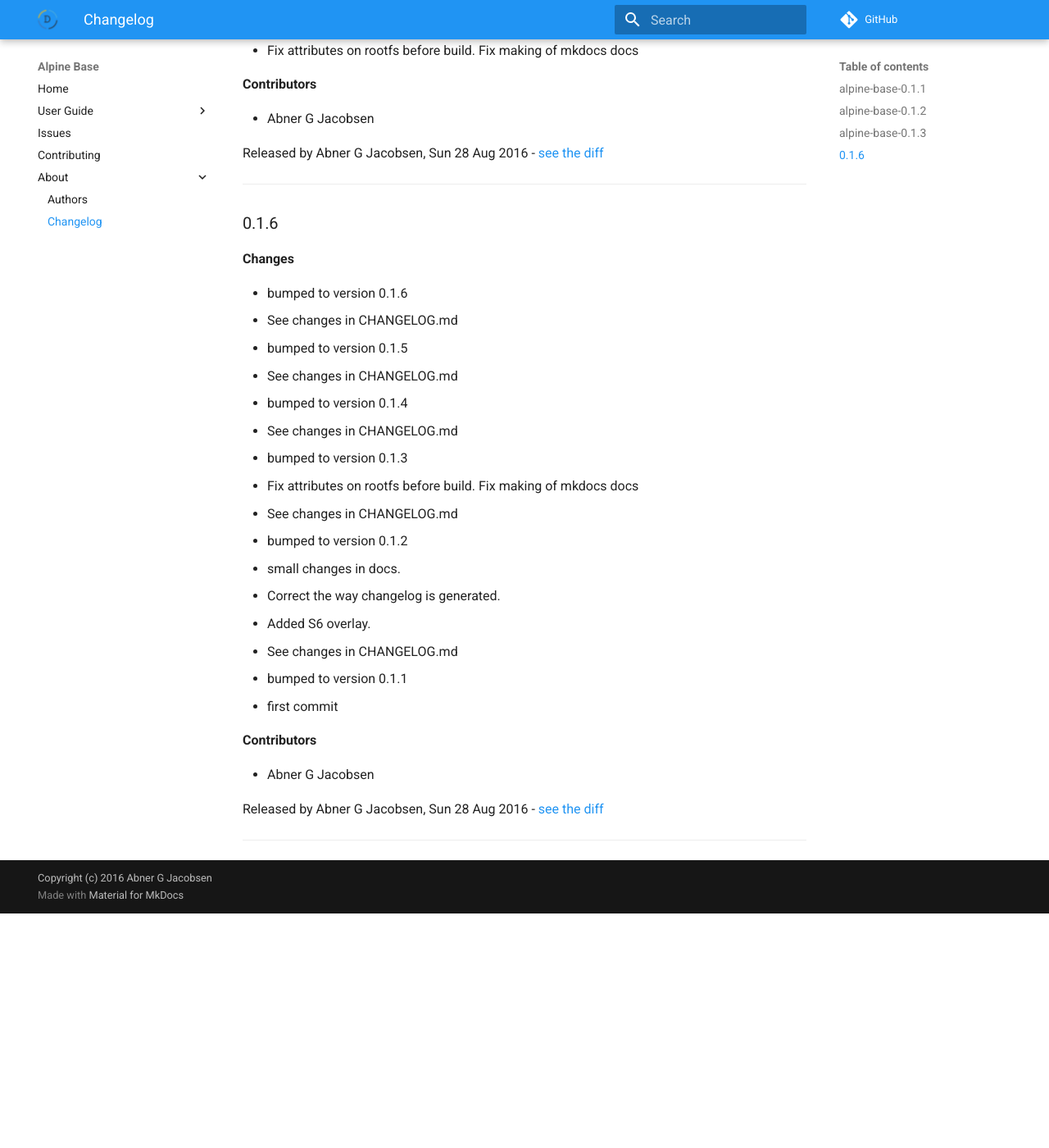
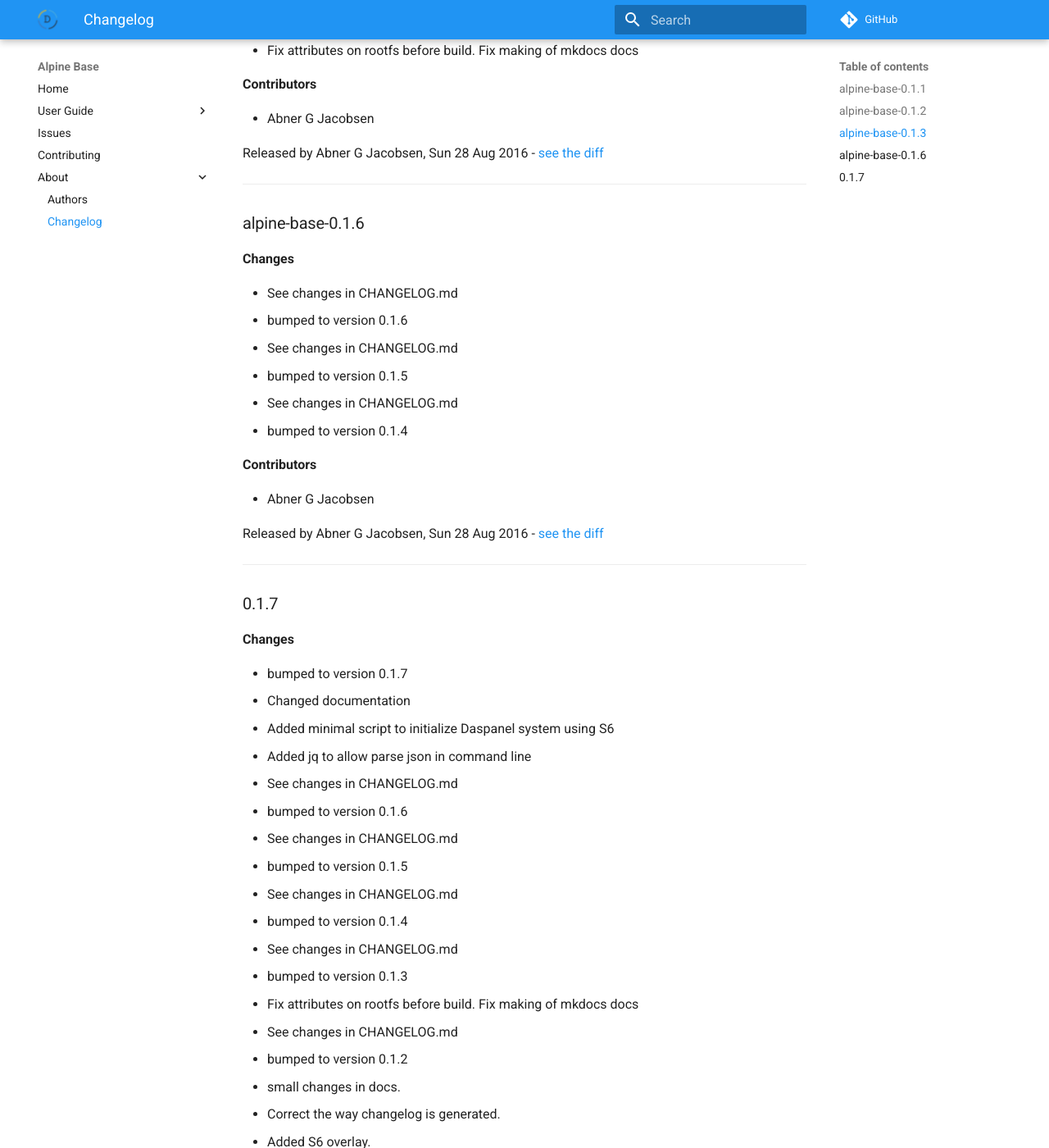
Before and after one commit to SIXwishlist/alpine-base, an MkDocs documentation site: the page built from docs/changelog.md, in a window 1280 px wide and 1400 px high, scrolled down 1079 px. Shown: the whole window at 82% size. Built offline with MkDocs 1.6.1 and Material for MkDocs 9.7.7, drawn with Linux system fonts in a browser that asks for light colours; comment, search, counter and statistics services are not loaded; old or Windows-style settings are respelled for this version of MkDocs; before the commit the page ends 2193 px from its top, so only the background shows below that; some of the changed text lies outside the part shown.

Commit message:
See changes in CHANGELOG.md

```diff
--- a/docs/changelog.md
+++ b/docs/changelog.md
@@ -47,9 +47,32 @@
 [see the diff](https://github.com/admindaspanel/alpine-base/compare/...#diff)
 ______________
 
-### 0.1.6
+### alpine-base-0.1.6
 __Changes__
 
+- See changes in CHANGELOG.md
+- bumped to version 0.1.6
+- See changes in CHANGELOG.md
+- bumped to version 0.1.5
+- See changes in CHANGELOG.md
+- bumped to version 0.1.4
+
+__Contributors__
+
+- Abner G Jacobsen
+
+Released by Abner G Jacobsen, Sun 28 Aug 2016 -
+[see the diff](https://github.com/admindaspanel/alpine-base/compare/...#diff)
+______________
+
+### 0.1.7
+__Changes__
+
+- bumped to version 0.1.7
+- Changed documentation
+- Added minimal script to initialize Daspanel system using S6
+- Added jq to allow parse json in command line
+- See changes in CHANGELOG.md
 - bumped to version 0.1.6
 - See changes in CHANGELOG.md
 - bumped to version 0.1.5
```
Also changed, not shown: other parts of docs/changelog.md (+2 -2 lines), CHANGELOG.md (+26 -3 lines).
